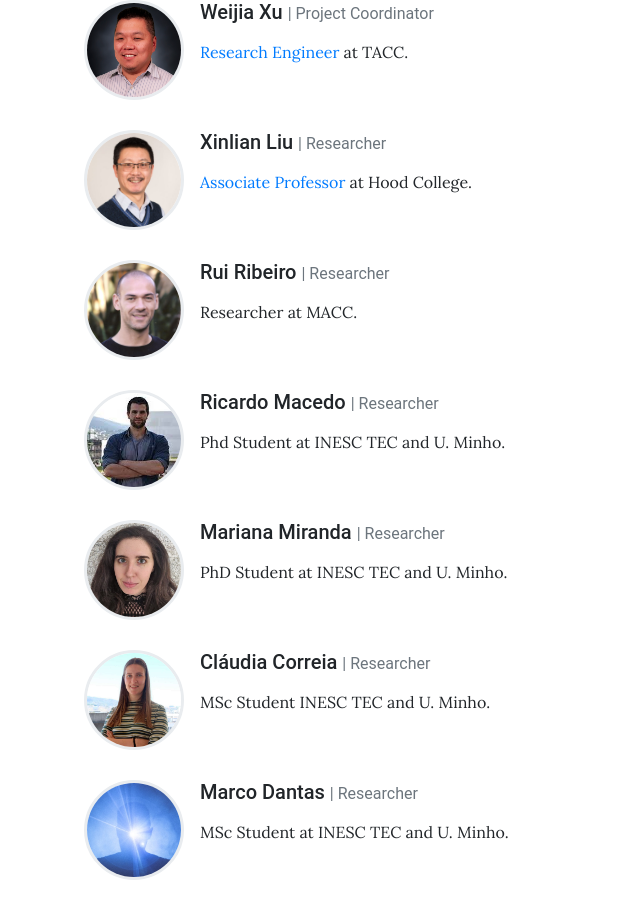
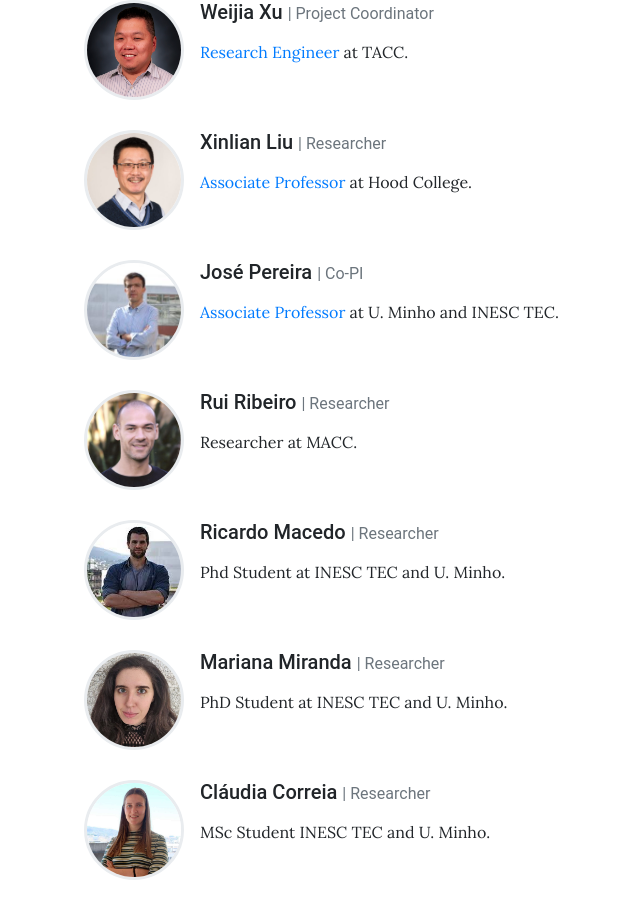
Before and after one commit to pastor-project/pastor-project.github.io, a Jekyll site: the page built from pages/team.md, in a window 1280 px wide and 900 px high, scrolled down 430 px. Shown: the whole window, without its empty margins (191-831 px from the left). Built offline with Jekyll 4.4.1, drawn with Linux system fonts in a browser that asks for light colours.

Commit message:
add team member

```diff
--- a/_data/team.yml
+++ b/_data/team.yml
@@ -17,6 +17,12 @@
   image: assets/img/xinlian.jpg
   description: >
     [Associate Professor](https://www.hood.edu/academics/faculty/xinlian-liu) at Hood College.
+
+- name: José Pereira
+  role: Co-PI # Will appear next to name
+  image: assets/img/jop.jpg # Can be external link
+  description: > # Can be Markdown
+    [Associate Professor](https://www.inesctec.pt/pt/pessoas/jose-orlando-pereira) at U. Minho and INESC TEC.
 
 - name: Rui Ribeiro
   role: Researcher # Will appear next to name
```
